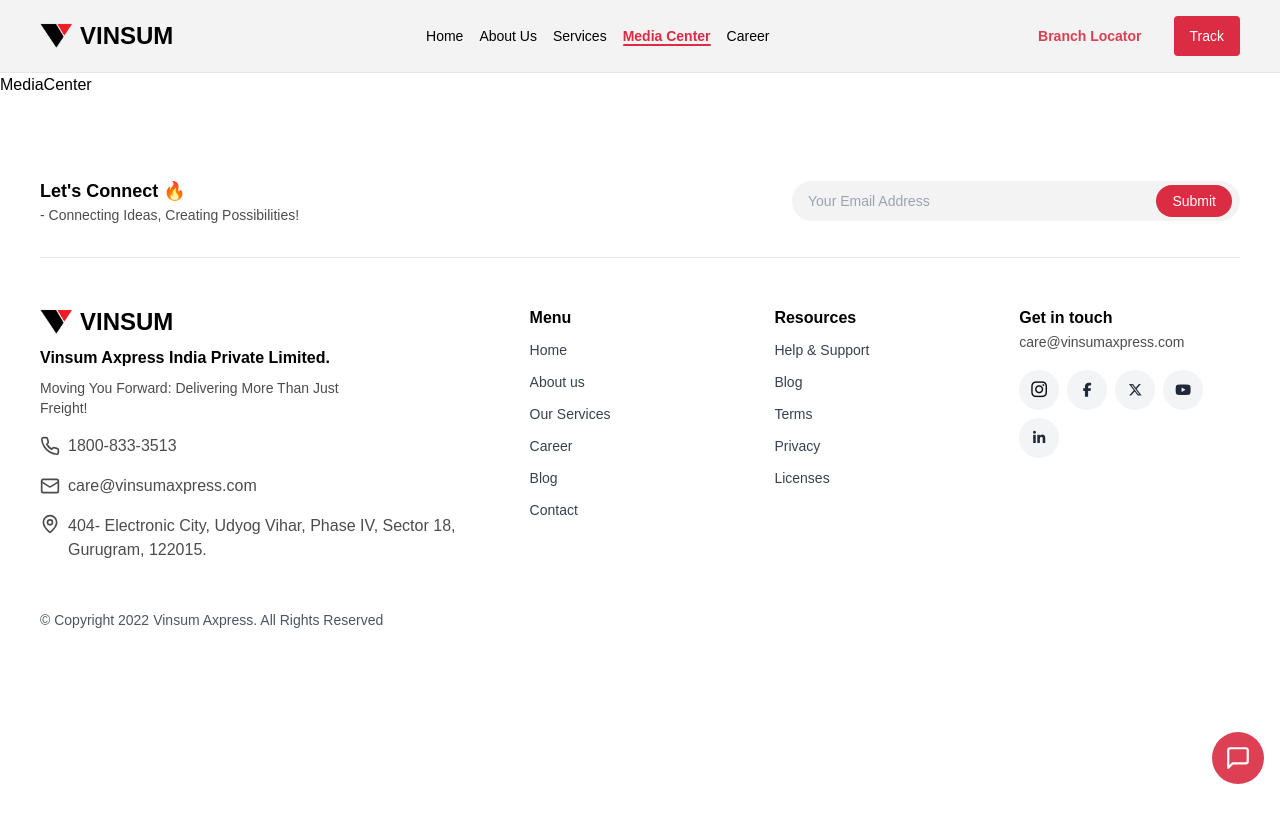
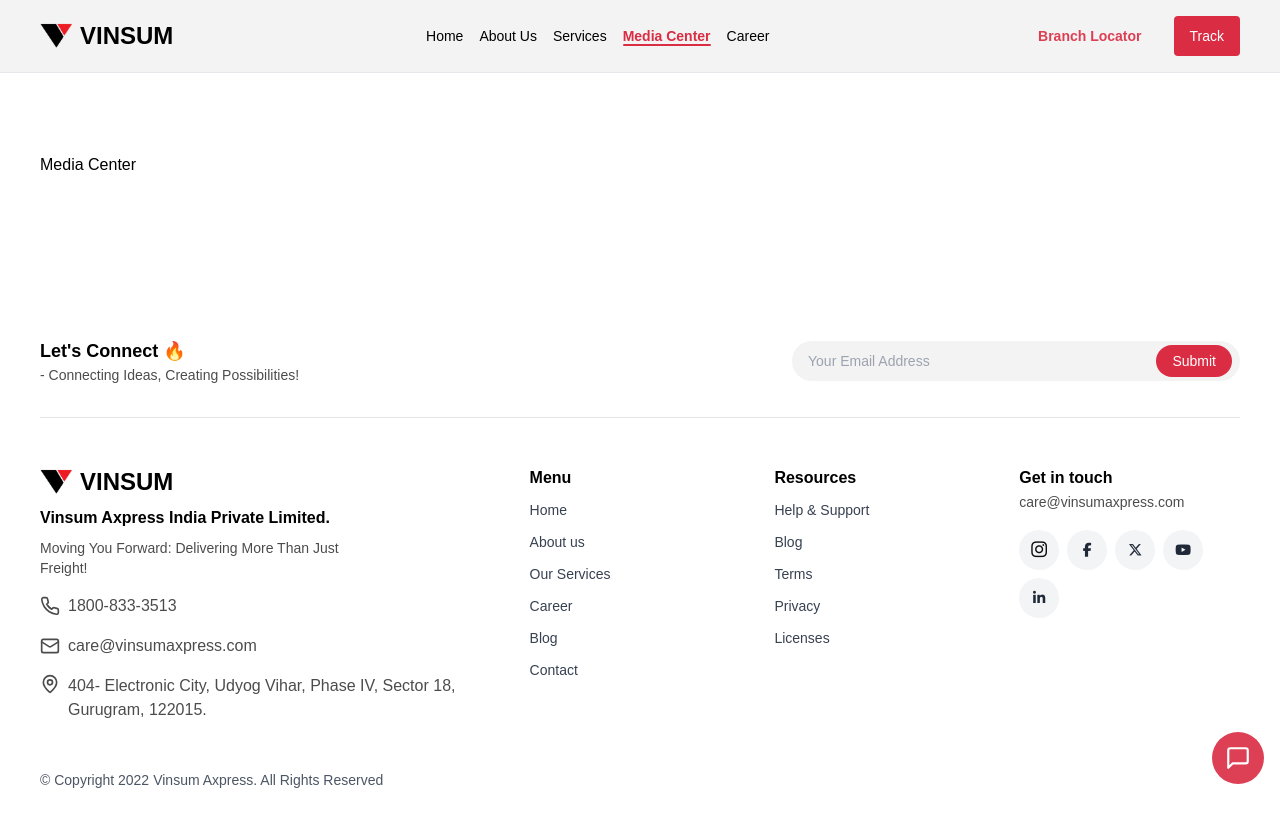
Before and after one commit to DevCodeHunt/vinsumaxpress, a React (Vite) app: page /media-center in a window 1280 px wide. Shown: the top 826 px of the page. Before the commit the page ends 800 px from the top, so only its background shows below. Built offline with nearby package versions, Linux system fonts and the light colour scheme; what tailwindcss-animated would draw is missing.

Commit message:
Footer option clicable

```diff
--- a/src/pages/MediaCenter.jsx
+++ b/src/pages/MediaCenter.jsx
@@ -1,5 +1,11 @@
 const MediaCenter = () => {
-  return <div>MediaCenter</div>;
+  return (
+    <>
+      <section className="py-20">
+        <div className="wrapper">Media Center</div>
+      </section>
+    </>
+  );
 };
 
 export default MediaCenter;
```
